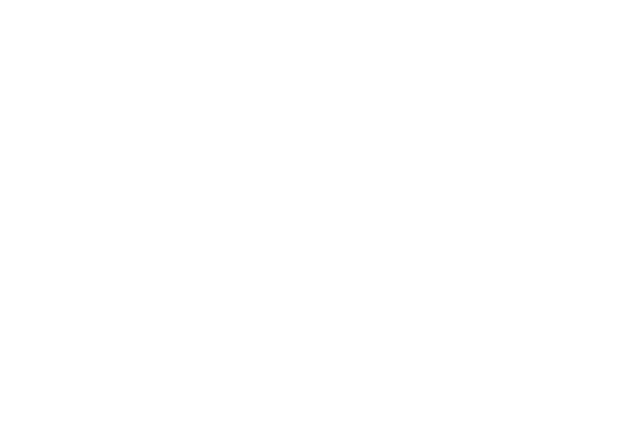
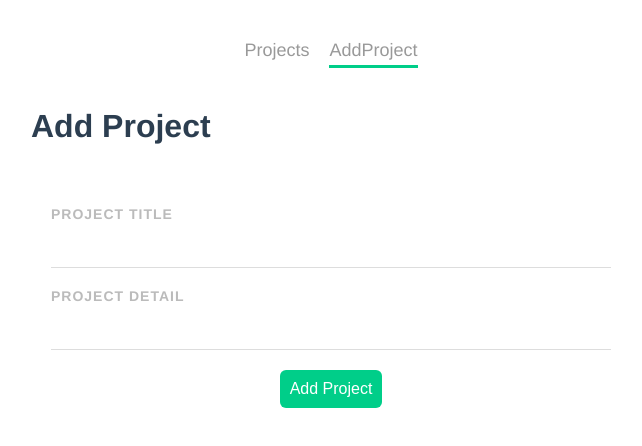
Before and after one commit to ChanMyaeAung22/project-planner, a Vue app: page /addProject in a window 1280 px wide. Before the commit this address had no page. Shown: the top 446 px of the page, without its empty margins (309-951 px from the left). Built offline with nearby package versions, Linux system fonts and the light colour scheme.

Commit message:
AddProject from style and Navbar style

```diff
--- a/database/db.json
+++ b/database/db.json
@@ -10,7 +10,7 @@
       "id": 2,
       "title": "project title 2",
       "detail": "project detail 2",
-      "complete": true
+      "complete": false
     }
   ]
 }
--- a/src/App.vue
+++ b/src/App.vue
@@ -1,8 +1,15 @@
 <template>
-
+  <Navbar></Navbar>
   <router-view/>
 </template>
 
+<script>
+import Navbar from './components/Navbar'
+export default {
+  components: { Navbar },
+
+}
+</script>
 <style>
 #app {
   font-family: Avenir, Helvetica, Arial, sans-serif;
--- /dev/null
+++ b/src/components/Navbar.vue
@@ -0,0 +1,30 @@
+<template>
+  <nav class="main-nav">
+    <router-link to="/">Projects</router-link>
+    <router-link :to="{name:'AddProject'}">AddProject</router-link>
+  </nav>
+</template>
+
+<script>
+export default {
+
+}
+</script>
+
+<style>
+.main-nav {
+        text-align: center;
+        margin: 40px auto;
+      }
+      .main-nav a{
+        display: inline-block;
+        text-decoration: none;
+        margin: 0 10px;
+        color: #999;
+        font-size: 18px;
+      }
+      a.router-link-active {
+        border-bottom: 3px solid #00ce89;
+        padding-bottom: 4px;
+      }
+</style>
--- a/src/router/index.js
+++ b/src/router/index.js
@@ -1,11 +1,17 @@
 import { createRouter, createWebHistory } from 'vue-router'
 import HomeView from '../views/HomeView.vue'
+import AddProject from '../views/AddProject.vue'
 
 const routes = [
   {
     path: '/',
     name: 'home',
     component: HomeView
+  },
+  {
+    path: '/addProject',
+    name: 'AddProject',
+    component: AddProject
   }
 ]
 
--- /dev/null
+++ b/src/views/AddProject.vue
@@ -0,0 +1,57 @@
+<template>
+  <h1>Add Project</h1>
+  <form >
+    <label>Project title</label>
+    <input type="text">
+    <label>Project detail</label>
+    <input type="text">
+    <button>Add Project</button>
+  </form>
+</template>
+
+<script>
+export default {
+
+}
+</script>
+
+<style>
+form {
+    background: white;
+    padding: 20px;
+    border-radius: 10px;
+  }
+  label {
+    display: block;
+    color: #bbb;
+    text-transform: uppercase;
+    font-size: 14px;
+    font-weight: bold;
+    letter-spacing: 1px;
+    margin: 20px 0 10px 0
+  }
+  input {
+    padding: 10px;
+    border: 0;
+    border-bottom: 1px solid #ddd;
+    width: 100%;
+    box-sizing: border-box;
+  }
+  textarea {
+    border: 1px solid #ddd;
+    padding: 10px;
+    width: 100%;
+    box-sizing: border-box;
+    height: 100px;
+  }
+  form button {
+    display: block;
+    margin: 20px auto 0;
+    background: #00ce89;
+    color: white;
+    padding: 10px;
+    border: 0;
+    border-radius: 6px;
+    font-size: 16px;
+  }
+</style>
```
